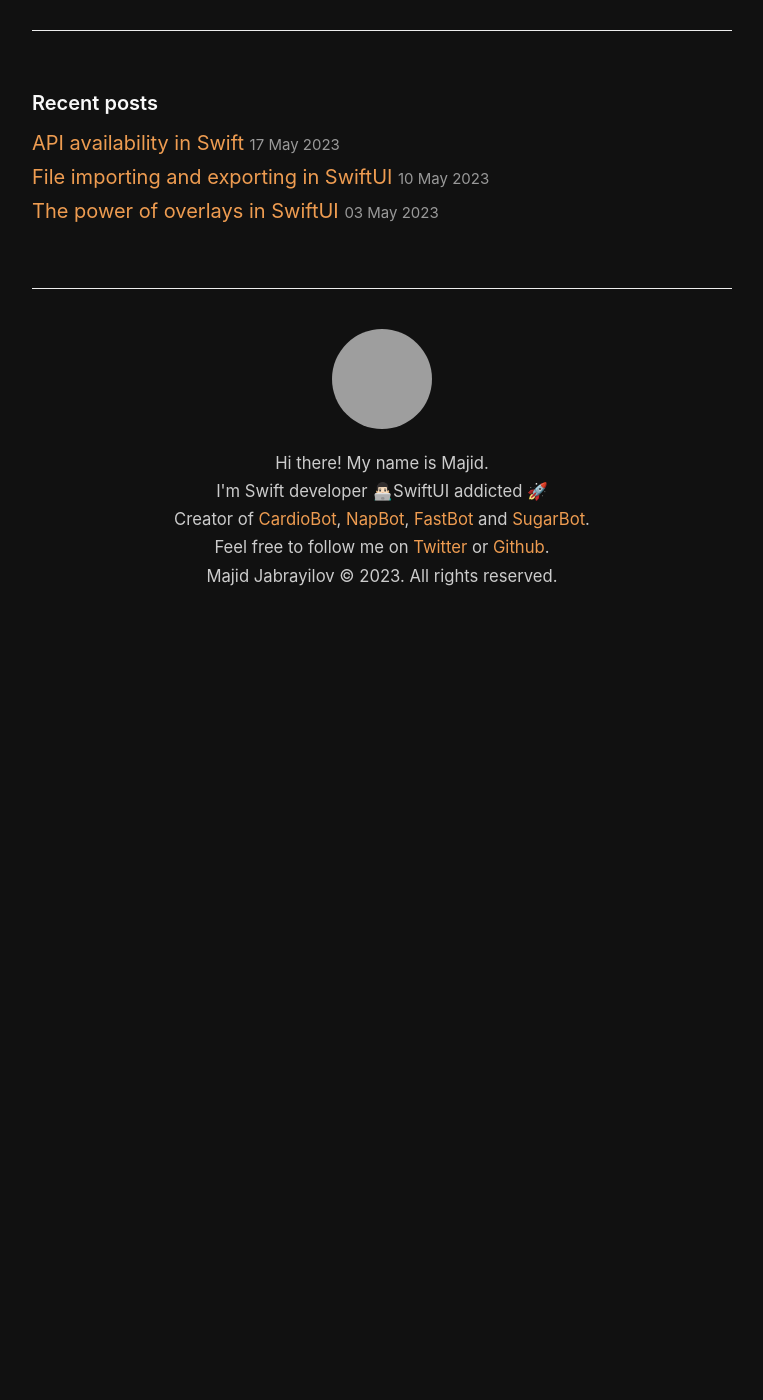
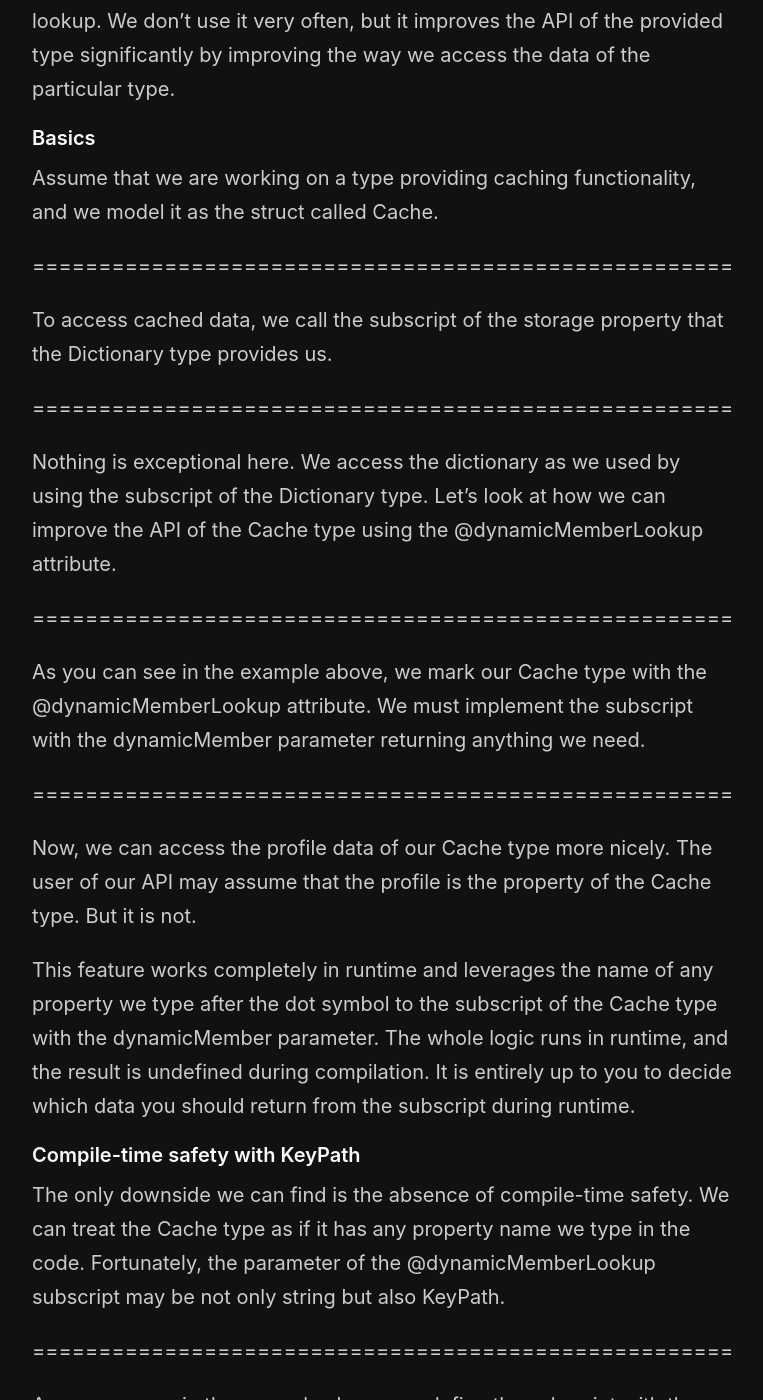
Before and after one commit to mecid/mecid.github.io, a Jekyll site: the page built from _posts/2023-05-23-dynamic-member-lookup-in-swift.md, in a window 1280 px wide and 1400 px high, scrolled down 306 px. Shown: the whole window, without its empty margins (258-1021 px from the left). Built offline with Jekyll 4.4.1, drawn with Linux system fonts in a browser that asks for light colours; before the commit the page ends 936 px from its top, so only the background shows below that; some of the changed text lies outside the part shown; grey boxes are pictures that could not be loaded.

Commit message:
dynamic member lookup post content added

```diff
--- a/_posts/2023-05-23-dynamic-member-lookup-in-swift.md
+++ b/_posts/2023-05-23-dynamic-member-lookup-in-swift.md
@@ -2,3 +2,39 @@
 title: Dynamic member lookup in Swift
 layout: post
 ---
+
+One of my favorite features of the Swift Language is the dynamic member lookup. We don't use it very often, but it improves the API of the provided type significantly by improving the way we access the data of the particular type.
+
+#### Basics
+Assume that we are working on a type providing caching functionality, and we model it as the struct called Cache.
+
+=====================================================
+
+To access cached data, we call the subscript of the storage property that the Dictionary type provides us.
+
+=====================================================
+
+Nothing is exceptional here. We access the dictionary as we used by using the subscript of the Dictionary type. Let's look at how we can improve the API of the Cache type using the @dynamicMemberLookup attribute.
+
+=====================================================
+
+As you can see in the example above, we mark our Cache type with the @dynamicMemberLookup attribute. We must implement the subscript with the dynamicMember parameter returning anything we need.
+
+=====================================================
+
+Now, we can access the profile data of our Cache type more nicely. The user of our API may assume that the profile is the property of the Cache type. But it is not.
+
+This feature works completely in runtime and leverages the name of any property we type after the dot symbol to the subscript of the Cache type with the dynamicMember parameter. The whole logic runs in runtime, and the result is undefined during compilation. It is entirely up to you to decide which data you should return from the subscript during runtime.
+
+#### Compile-time safety with KeyPath
+The only downside we can find is the absence of compile-time safety. We can treat the Cache type as if it has any property name we type in the code. Fortunately, the parameter of the @dynamicMemberLookup subscript may be not only string but also KeyPath.
+
+=====================================================
+
+As you can see in the example above, we define the subscript with the dynamicMember parameter accepting an instance of the strong-typed KeyPath. In this case, we allow KeyPath of the State type, which helps us to have compile-time safety. Because the compiler will show an error anytime we pass a wrong KeyPath, which is not connected to the State type.
+
+=====================================================
+
+In the example above, we access the private state property of the Store using the subscript accepting the KeyPath. It looks similar to the previous example, but in this case, the compiler shows an error whenever you try to access an unavailable property of the State type.
+
+Today we learned how to improve the API of a particular type by using the @dynamicMemberLookup attribute. You don't need it in every type, but you can use it carefully to improve the API.
```
